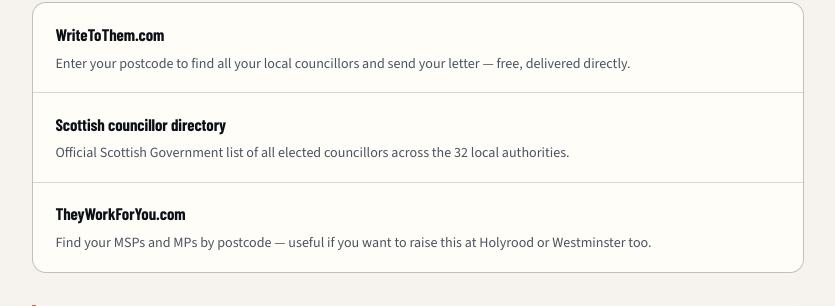
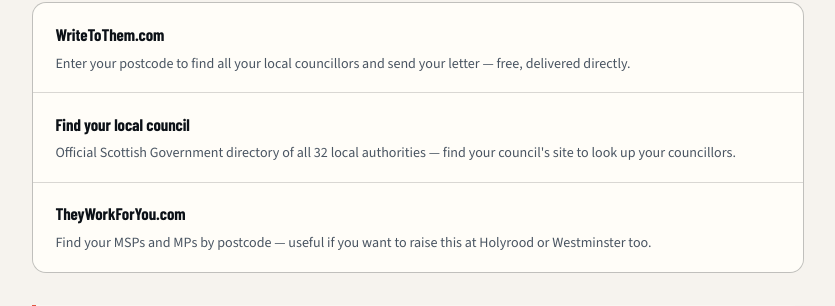
Before and after one commit to wellis321/wifi-scotland-group, a PHP site: page /write-to-councillor in a window 1280 px wide. Shown: the part 1973-2279 px from the top of the page, without its empty margins (58-893 px from the left). Run offline with PHP 8.4, Linux system fonts and the light colour scheme; data comes from the database, SQL or seed files in the repository; some web fonts are replaced.

Commit message:
lots of 404 fixes

```diff
--- a/accountability.php
+++ b/accountability.php
@@ -129,7 +129,7 @@ require_once __DIR__ . '/includes/header.php';
                     </div>
                     <h3 class="community-net-name">Digital Inclusion Alliance Scotland</h3>
                     <p>A multi-sector body with Scottish Government backing intended to coordinate digital inclusion activity across Scotland. The SCVO has described its early work as a "talking shop" with no clear lines of accountability. No published action plan, delivery framework, or outcome metrics have been identified.</p>
-                    <a class="community-net-link" href="https://www.scvo.scot/policy-campaigning-research/digital/digital-inclusion-alliance"<?= external_link_attrs('https://www.scvo.scot/policy-campaigning-research/digital/digital-inclusion-alliance') ?>>SCVO on the Digital Inclusion Alliance &rarr;</a>
+                    <a class="community-net-link" href="https://scvo.scot/support/digital/inclusion/error-404-digital-inclusion-still-not-found/why-we-dont-support-a-digital-inclusion-alliance"<?= external_link_attrs('https://scvo.scot/support/digital/inclusion/error-404-digital-inclusion-still-not-found/why-we-dont-support-a-digital-inclusion-alliance') ?>>SCVO: Why we don't support a Digital Inclusion Alliance &rarr;</a>
                 </div>
 
                 <div class="community-net-item">
--- a/includes/schemes_data.php
+++ b/includes/schemes_data.php
@@ -44,7 +44,7 @@ function load_schemes(): array
             'who'          => 'Households and businesses in areas without superfast broadband (30 Mbps+), particularly rural Scotland. Build is ongoing — your area may not be connected yet.',
             'what'         => 'Superfast broadband infrastructure delivered via Openreach fibre. Build completion expected 2028.',
             'how'          => 'Check the Scottish Government\'s broadband pages to see whether your area is included in the programme and what the expected delivery date is.',
-            'url'          => 'https://www.gov.scot/policies/digital/broadband-roll-out/',
+            'url'          => 'https://digitalconnectivity.campaign.gov.scot/',
             'source_label' => 'Scottish Government: R100 broadband roll-out',
             'updated'      => '2026-01',
             'status'       => 'active',
--- a/landscape.php
+++ b/landscape.php
@@ -65,7 +65,7 @@ require_once __DIR__ . '/includes/header.php';
                     <div class="community-net-meta"><span class="pill">Scottish Government backed</span></div>
                     <h3 class="community-net-name">Digital Inclusion Alliance Scotland</h3>
                     <p>A multi-sector body with Scottish Government backing, intended to coordinate digital inclusion activity across Scotland — two years in the making and still without a clear delivery plan. SCVO has openly stated it does not support the Alliance, warning that "the last thing Scotland needs is yet another talking shop" and that the model risks introducing "bureaucracy and complexity, rather than enabling practical action." <a href="https://scvo.scot/support/digital/inclusion/error-404-digital-inclusion-still-not-found/why-we-dont-support-a-digital-inclusion-alliance"<?= external_link_attrs('https://scvo.scot/support/digital/inclusion/error-404-digital-inclusion-still-not-found/why-we-dont-support-a-digital-inclusion-alliance') ?>>SCVO: Why we don't support a Digital Inclusion Alliance &rarr;</a></p>
-                    <a class="community-net-link" href="https://www.scvo.scot/policy-campaigning-research/digital/digital-inclusion-alliance"<?= external_link_attrs('https://www.scvo.scot/policy-campaigning-research/digital/digital-inclusion-alliance') ?>>Digital Inclusion Alliance overview &rarr;</a>
+                    <a class="community-net-link" href="https://www.gov.scot/policies/digital/digital-inclusion-and-ethics/"<?= external_link_attrs('https://www.gov.scot/policies/digital/digital-inclusion-and-ethics/') ?>>Scottish Government: Digital Inclusion Alliance &rarr;</a>
                 </div>
             </div>
 
--- a/scotland.php
+++ b/scotland.php
@@ -46,7 +46,7 @@ require_once __DIR__ . '/includes/header.php';
         <p>
             <strong>Reaching 100% (R100)</strong> is the flagship Scottish programme associated with extending access where commercial build has been uneconomic.
             The <a href="https://digitalconnectivity.campaign.gov.scot/about-r100"<?= external_link_attrs('https://digitalconnectivity.campaign.gov.scot/about-r100') ?>>programme hub</a> emphasises contracts, voucher support, and collaboration with industry; timelines and premises counts change as build progresses,
-            so we do not freeze figures here—use the <a href="https://www.gov.scot/publications/reaching-100-superfast-broadband/"<?= external_link_attrs('https://www.gov.scot/publications/reaching-100-superfast-broadband/') ?>>official publications list</a> for current metrics.
+            so we do not freeze figures here—use the <a href="https://digitalconnectivity.campaign.gov.scot/data-insights"<?= external_link_attrs('https://digitalconnectivity.campaign.gov.scot/data-insights') ?>>R100 data insights page</a> for current metrics.
         </p>
 
         <h2>Digital strategy and public services</h2>
--- a/write-to-councillor.php
+++ b/write-to-councillor.php
@@ -87,9 +87,9 @@ require_once __DIR__ . '/includes/header.php';
                     <strong>WriteToThem.com</strong>
                     <span>Enter your postcode to find all your local councillors and send your letter — free, delivered directly.</span>
                 </a>
-                <a class="councillor-route" href="https://www.gov.scot/publications/councillors/"<?= external_link_attrs('https://www.gov.scot/publications/councillors/') ?>>
-                    <strong>Scottish councillor directory</strong>
-                    <span>Official Scottish Government list of all elected councillors across the 32 local authorities.</span>
+                <a class="councillor-route" href="https://www.mygov.scot/contact-local-council"<?= external_link_attrs('https://www.mygov.scot/contact-local-council') ?>>
+                    <strong>Find your local council</strong>
+                    <span>Official Scottish Government directory of all 32 local authorities — find your council's site to look up your councillors.</span>
                 </a>
                 <a class="councillor-route" href="https://www.theyworkforyou.com/"<?= external_link_attrs('https://www.theyworkforyou.com/') ?>>
                     <strong>TheyWorkForYou.com</strong>
```
